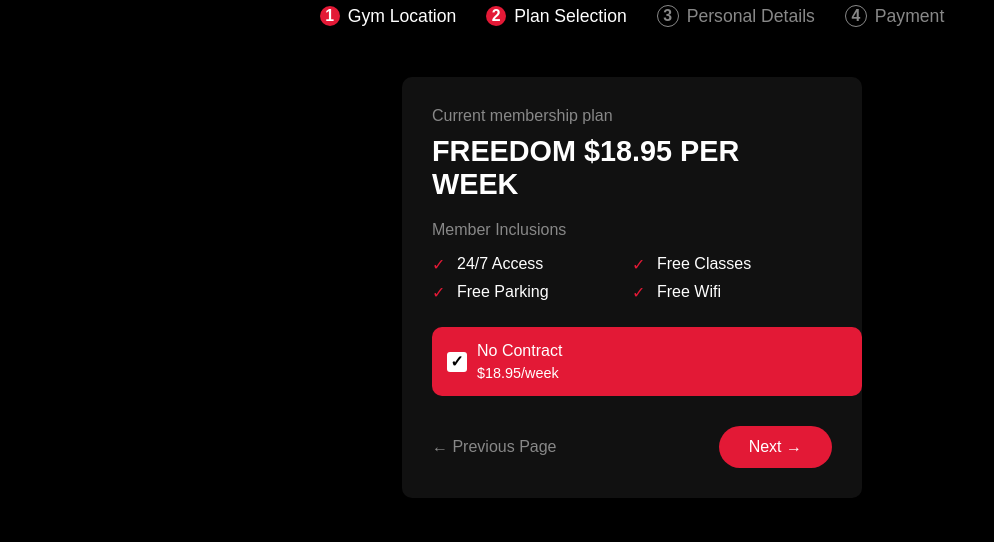
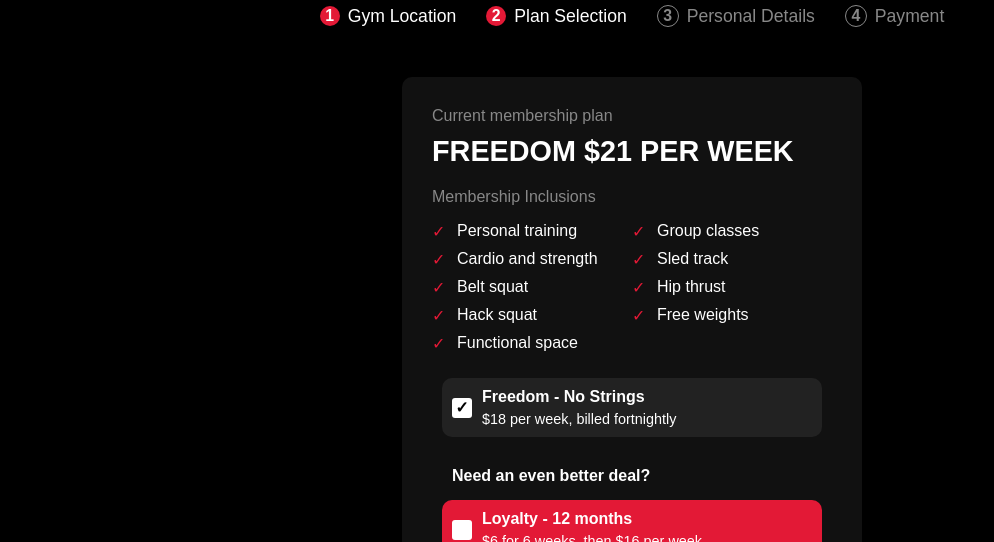
Before and after one commit to bbbrodie/lyf-test, a website: page public/plan-figtree.html in a window 1280 px wide. Shown: the part 186-728 px from the top of the page, without its empty margins (8-1002 px from the left). Drawn offline with Linux system fonts and the light colour scheme.

Commit message:
Add files via upload

```diff
--- a/public/plan-figtree.html
+++ b/public/plan-figtree.html
@@ -129,16 +129,34 @@
 
         .options {
             display: flex;
-            gap: 10px;
             flex-direction: column; /* Mobile-first: stack vertically */
         }
 
         .option {
-            flex: 1;
-            padding: 15px;
+            width: calc(100% - 20px); /* Adjust width to account for margins */
+            margin-left: 10px; /* Reduced left gap */
+            margin-right: 10px; /* Reduced right gap */
+            padding: 10px; /* Reduced padding */
             border-radius: 10px;
-            cursor: pointer;
-            width: 100%; /* Widen to fill container */
+            color: #fff;
+            margin-bottom: 10px; /* Space between options */
+            box-sizing: border-box; /* Ensure padding is included in width */
+        }
+
+        .option.no-contract {
+            border: none; /* No border for No Contract */
+        }
+
+        .option.loyalty {
+            border: none; /* No border for Loyalty */
+        }
+
+        .option.selected {
+            background-color: #222; /* Grey for selected */
+        }
+
+        .option.unselected {
+            background-color: rgb(227, 25, 54); /* Red for unselected */
         }
 
         .option input {
@@ -169,23 +187,23 @@
             color: #000;
         }
 
-        .option.selected {
-            background-color: rgb(227, 25, 54);
-            color: #fff;
-        }
-
-        .option.unselected {
-            background-color: #222;
-            color: #fff;
-        }
-
         .option-title {
             font-size: 1em;
+            font-weight: bold; /* Bold titles for both options */
         }
 
         .option-price {
             font-size: 0.9em;
             margin-top: 5px;
+        }
+
+        .extra-text {
+            color: #fff;
+            font-size: 1em;
+            font-weight: 900; /* Extra bold for thicker text */
+            margin: 20px 0 15px; /* Increased bottom margin for more spacing */
+            margin-left: 10px; /* Match left margin of boxes */
+            padding-left: 10px; /* Match left padding of boxes */
         }
 
         .navigation {
@@ -301,22 +319,38 @@
     </div>
     <div class="form-container">
         <div class="current-plan">Current membership plan</div>
-        <div class="plan-title">FREEDOM $18.95 PER WEEK</div>
-        <div class="inclusions-title">Member Inclusions</div>
+        <div class="plan-title">FREEDOM $21 PER WEEK</div>
+        <div class="inclusions-title">Membership Inclusions</div>
         <ul class="inclusions">
-            <li><span>24/7 Access</span></li>
-            <li><span>Free Classes</span></li>
-            <li><span>Free Parking</span></li>
-            <li><span>Free Wifi</span></li>
+            <li><span>Personal training</span></li>
+            <li><span>Group classes</span></li>
+            <li><span>Cardio and strength</span></li>
+            <li><span>Sled track</span></li>
+            <li><span>Belt squat</span></li>
+            <li><span>Hip thrust</span></li>
+            <li><span>Hack squat</span></li>
+            <li><span>Free weights</span></li>
+            <li><span>Functional space</span></li>
         </ul>
         <div class="options">
-            <div class="option selected">
+            <div class="option no-contract selected">
                 <input type="radio" id="no-contract" name="plan" checked>
                 <label for="no-contract">
                     <div class="checkbox"></div>
                     <div>
-                        <div class="option-title">No Contract</div>
-                        <div class="option-price">$18.95/week</div>
+                        <div class="option-title">Freedom - No Strings</div>
+                        <div class="option-price">$18 per week, billed fortnightly</div>
+                    </div>
+                </label>
+            </div>
+            <div class="extra-text">Need an even better deal?</div>
+            <div class="option loyalty unselected">
+                <input type="radio" id="loyalty-12-months" name="plan">
+                <label for="loyalty-12-months">
+                    <div class="checkbox"></div>
+                    <div>
+                        <div class="option-title">Loyalty - 12 months</div>
+                        <div class="option-price">$6 for 6 weeks, then $16 per week</div>
                     </div>
                 </label>
             </div>
```
Also changed, not shown: public/payment.html (+4 -4 lines).
